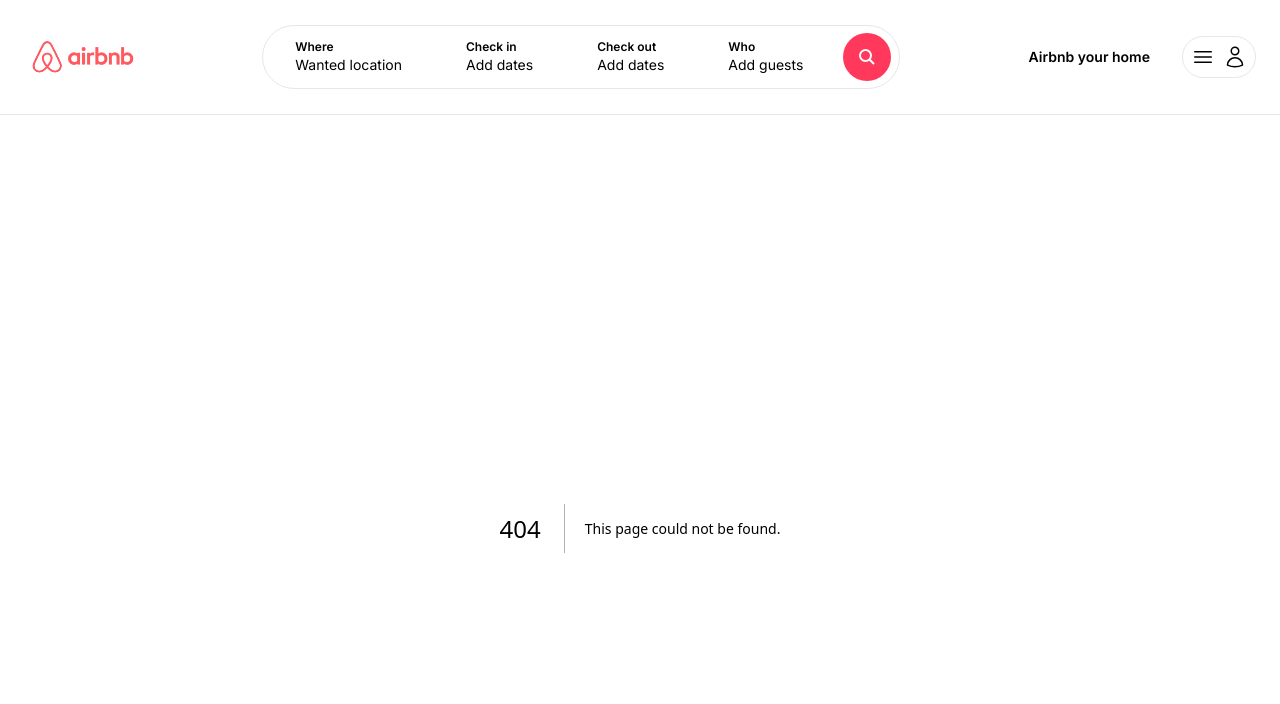
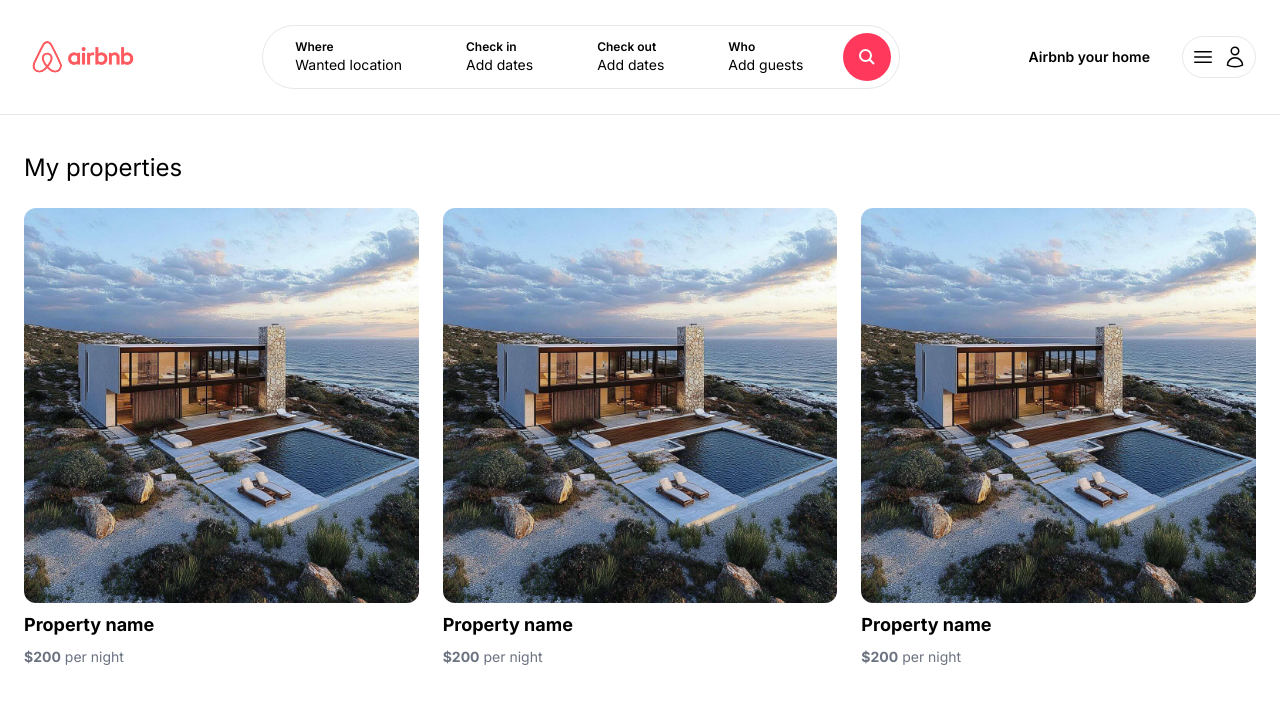
Before and after one commit to BOOPAFZ/airbnb_clone, a Next.js app: page /myproperties in a window 1280 px wide. Before the commit this address had no page. Shown: the top 704 px of the page. Built offline with nearby package versions, Linux system fonts and the light colour scheme.

Commit message:
added properties static

```diff
--- /dev/null
+++ b/app/myproperties/page.tsx
@@ -0,0 +1,16 @@
+import PropertyList from "@/app/components/poroperties/PorpertyList";
+
+
+
+const MyPropertiesPage = () => {
+    return (
+        <main className="max-w-[1500px] mx-auto px-6 pb-6">
+            <h1 className="my-6 text-2xl">My properties</h1>
+            <div className="grid grid-cols-1 md:grid-cols-3 gap-6">
+                <PropertyList />
+            </div>
+        </main>
+    )
+}
+
+export default MyPropertiesPage;
```
